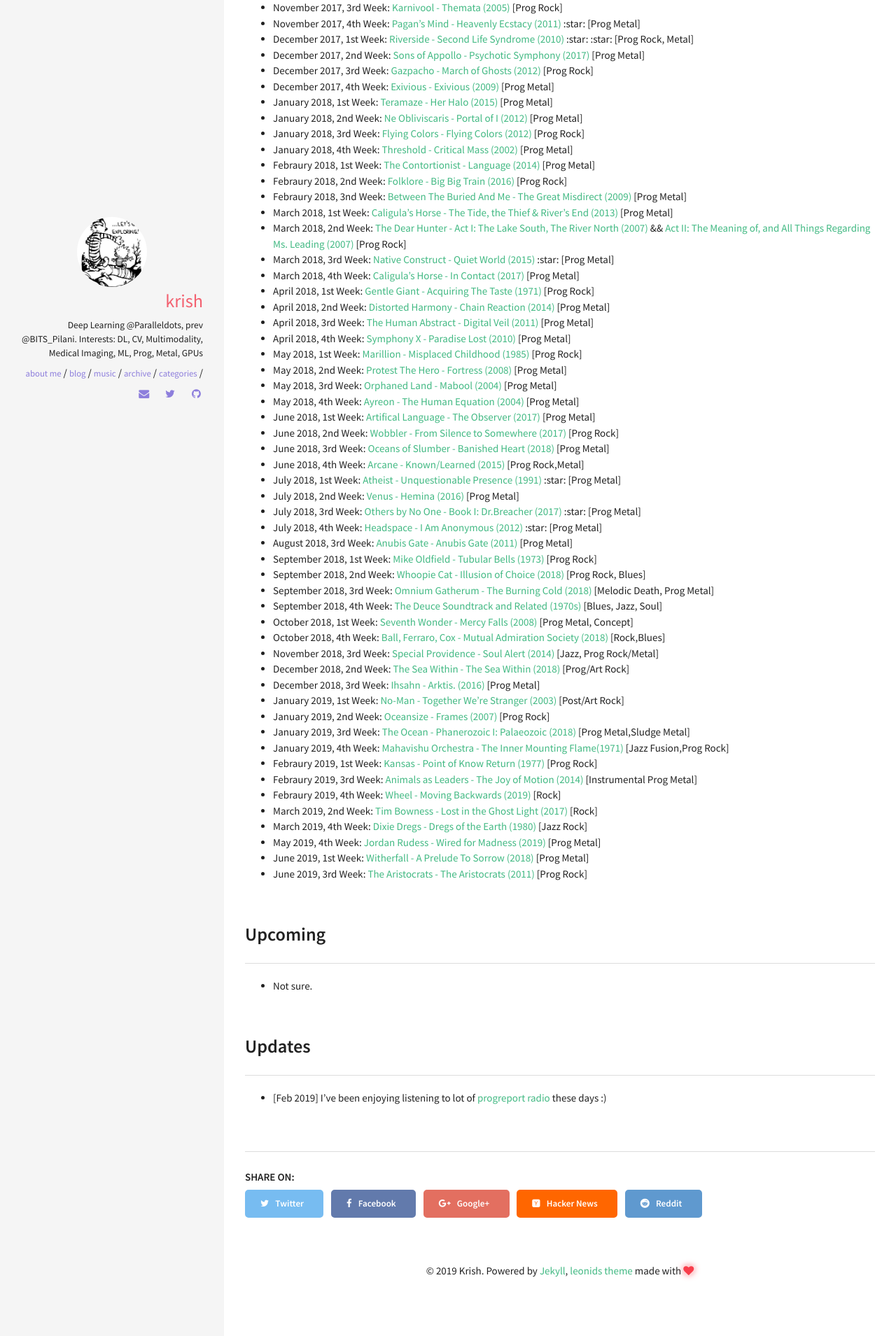
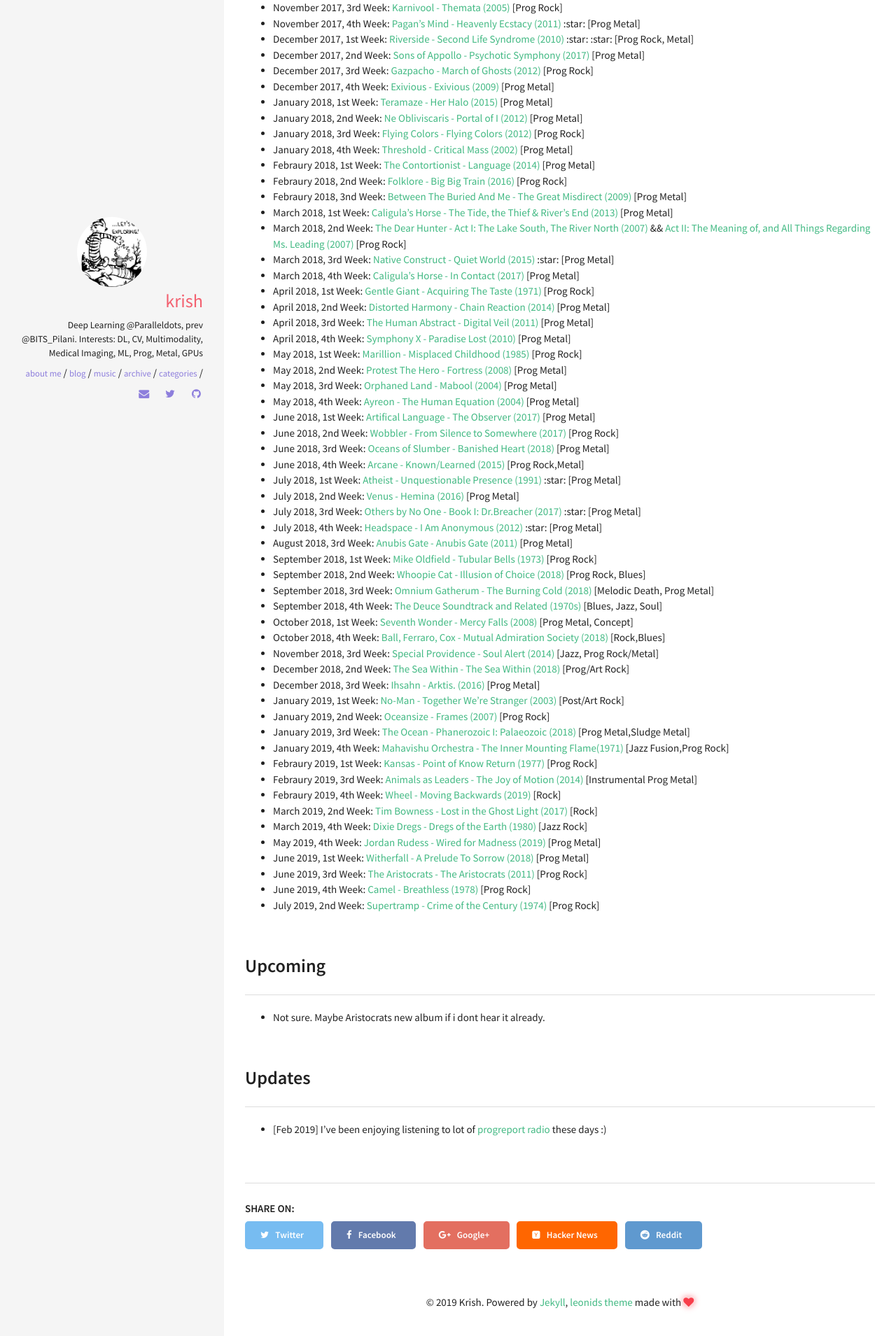
Before and after one commit to skrish13/skrish13.github.io, a Jekyll site: the page built from music/2017-10-14-aotw.md, in a window 1280 px wide. Shown: the part 953-2862 px from the top of the page at 70% size. Built offline with Jekyll 4.4.1, drawn with Linux system fonts in a browser that asks for light colours; comment, search, counter and statistics services are not loaded.

Commit message:
new aotw

```diff
--- a/music/2017-10-14-aotw.md
+++ b/music/2017-10-14-aotw.md
@@ -82,9 +82,11 @@ In upcoming months, mostly works from these artists will be here. Please tell me
 - May 2019, 4th Week: [Jordan Rudess - Wired for Madness (2019)](https://open.spotify.com/album/1PlZ706F3CoLgfzCQqyGCf?si=34uLWQrTQ92dXFzOyfqlBw) [Prog Metal]
 - June 2019, 1st Week: [Witherfall - A Prelude To Sorrow (2018)](https://open.spotify.com/album/6ZPKH5znPzGGpmNt4jNZqi?si=pLEoxE6tQGK7ELt1f9BJgA) [Prog Metal]
 - June 2019, 3rd Week: [The Aristocrats - The Aristocrats (2011)](https://open.spotify.com/album/7GKzcJbW0Qernh0Xab1bIf?si=b3Lu68UXROe1b4utFFoMdQ) [Prog Rock]
+- June 2019, 4th Week: [Camel - Breathless (1978)](https://open.spotify.com/album/1YRwNrwQKhQpEBUeLCtucL?si=S5DkhRupTY-vvq5EtJacaA) [Prog Rock]
+- July 2019, 2nd Week: [Supertramp - Crime of the Century (1974)](https://open.spotify.com/album/5Se5MdfqD1nAitv3muKnCB?si=Nxcas0DsQC2m2u6ulhVIjA) [Prog Rock]
 
 ## Upcoming
-- Not sure.
+- Not sure. Maybe Aristocrats new album if i dont hear it already.
 
 ## Updates
 - [Feb 2019] I've been enjoying listening to lot of [progreport radio](https://progreport.com/radio/) these days :)
```
